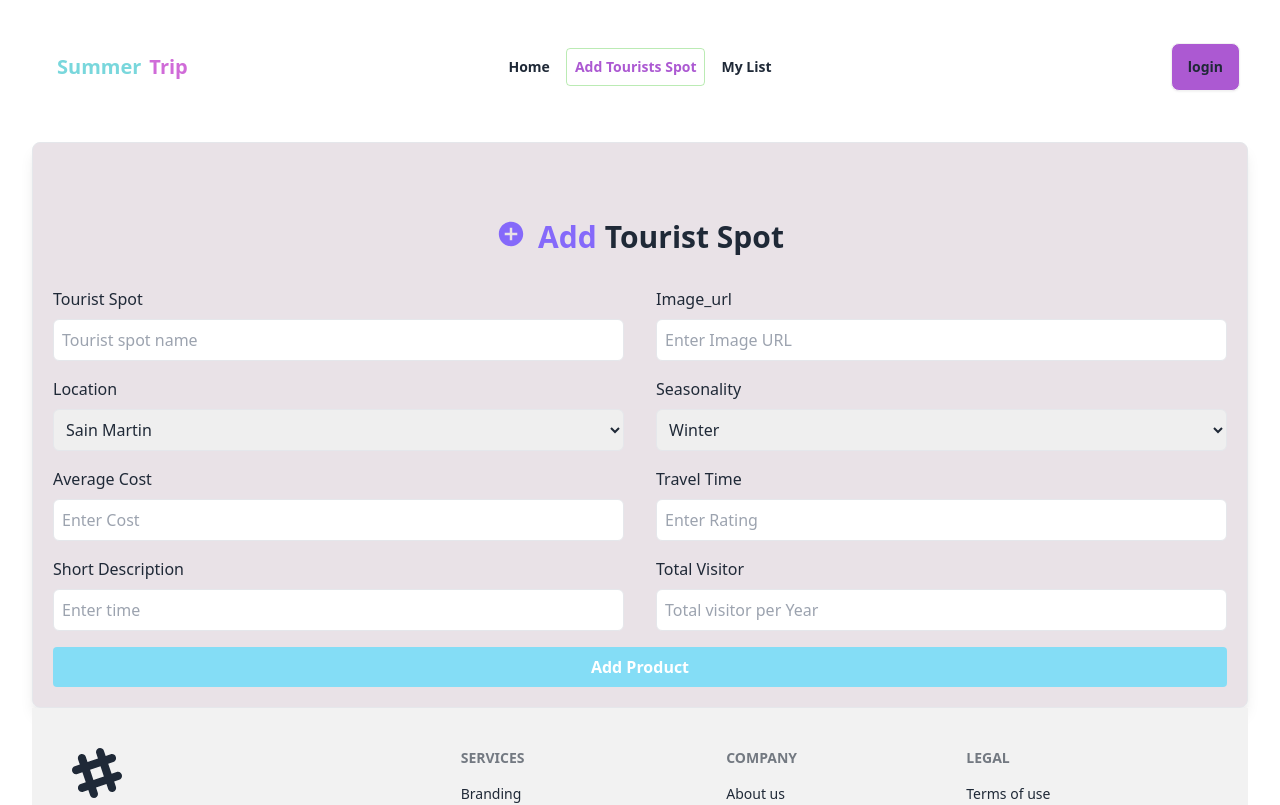
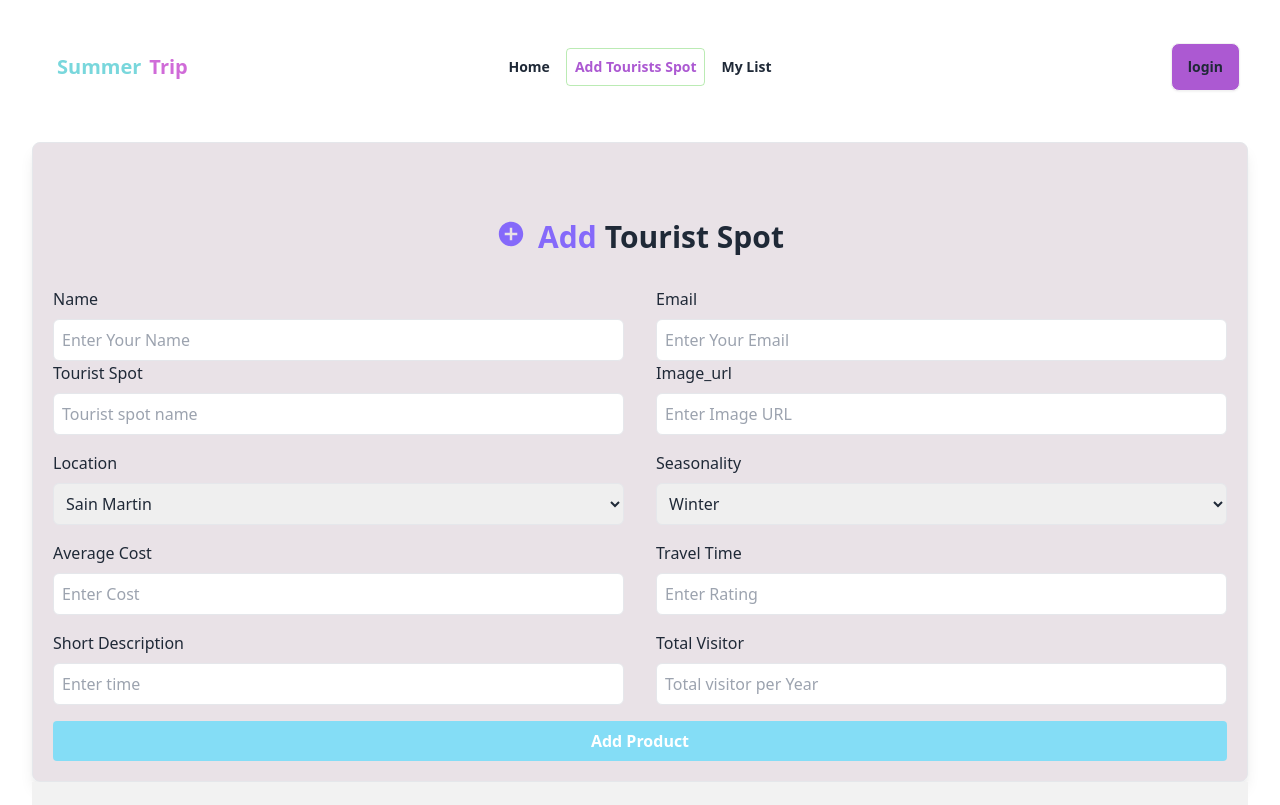
Before and after one commit to nokibh/Assignment-Ten-Client, a React (Vite) app: page /addspot in a window 1280 px wide. Shown: the top 805 px of the page. Built offline with nearby package versions, Linux system fonts and the light colour scheme; no server answers.

Commit message:
added form two extra section

```diff
--- a/src/Components/AddTourist/AddTourist.jsx
+++ b/src/Components/AddTourist/AddTourist.jsx
@@ -5,20 +5,24 @@ const AddTourist = ({ update }) => {
     e.preventDefault();
 
     const form = e.target;
+    const name = form.name.value;
     const spot = form.spot.value;
     const category = form.category.value;
     const price = form.price.value;
     const description = form.description.value;
+    const email = form.email.value;
     const image = form.image.value;
     const session = form.session.value;
     const travel = form.travel.value;
     const stock = form.stock.value;
 
     const user = {
+      name,
       spot,
       category,
       price,
       description,
+      email,
       image,
       session,
       travel,
@@ -59,6 +63,16 @@ const AddTourist = ({ update }) => {
         <form onSubmit={handleAddUser}>
           <div className="flex gap-8 ">
             <div className="flex-1">
+              <label className="block mb-2 dark:text-white" htmlFor="image">
+                Name
+              </label>
+              <input
+                className="w-full p-2 border rounded-md focus:outline-[#5b49ffb8]"
+                type="text"
+                placeholder="Enter Your Name"
+                id="image"
+                name="name"
+              />
               <label className="block mb-2 dark:text-white" htmlFor="name">
                 Tourist Spot
               </label>
@@ -130,6 +144,16 @@ const AddTourist = ({ update }) => {
 
             {/* Right side */}
             <div className="flex-1">
+              <label className="block mb-2 dark:text-white" htmlFor="image">
+                Email
+              </label>
+              <input
+                className="w-full p-2 border rounded-md focus:outline-[#5b49ffb8]"
+                type="text"
+                placeholder="Enter Your Email"
+                id="image"
+                name="email"
+              />
               <label className="block mb-2 dark:text-white" htmlFor="image">
                 Image_url
               </label>
```
